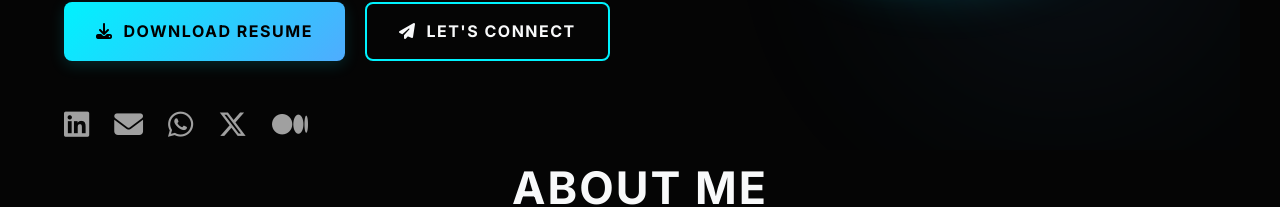
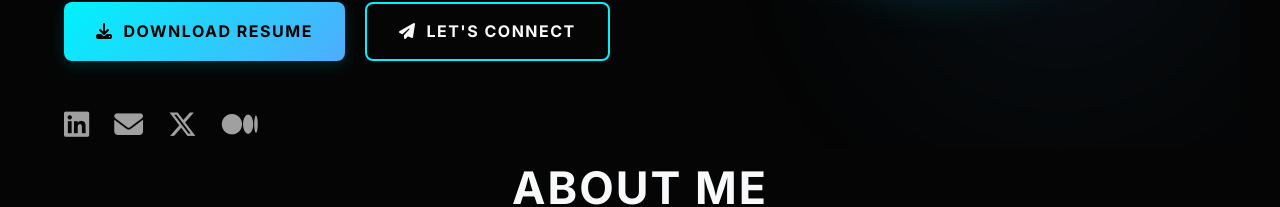
Before and after one commit to SharjeelMoqrabKhan/me, a React (Vite) app: page / in a window 1280 px wide. Shown: the part 739-946 px from the top of the page. Built offline with nearby package versions, Linux system fonts and the light colour scheme.

Commit message:
Remove WhatsApp link from social icons in Hero component

```diff
--- a/src/components/Hero.jsx
+++ b/src/components/Hero.jsx
@@ -35,7 +35,6 @@ const Hero = () => {
           <div style={socialLinksStyle}>
             <a href="https://www.linkedin.com/in/sharjeel-moqrab-787614195/" target="_blank" rel="noreferrer" style={socialIconStyle}><i className="fab fa-linkedin"></i></a>
             <a href="mailto:info@sharjeemoqrab.com" style={socialIconStyle}><i className="fas fa-envelope"></i></a>
-            <a href="https://wa.me/923042358898" target="_blank" rel="noreferrer" style={socialIconStyle}><i className="fab fa-whatsapp"></i></a>
             <a href="https://x.com/sharjeel_MK" target="_blank" rel="noreferrer" style={socialIconStyle}><i className="fab fa-x-twitter"></i></a>
             <a href="https://medium.com/@sharjeelkh1995" target="_blank" rel="noreferrer" style={socialIconStyle}><i className="fab fa-medium"></i></a>
           </div>
```
